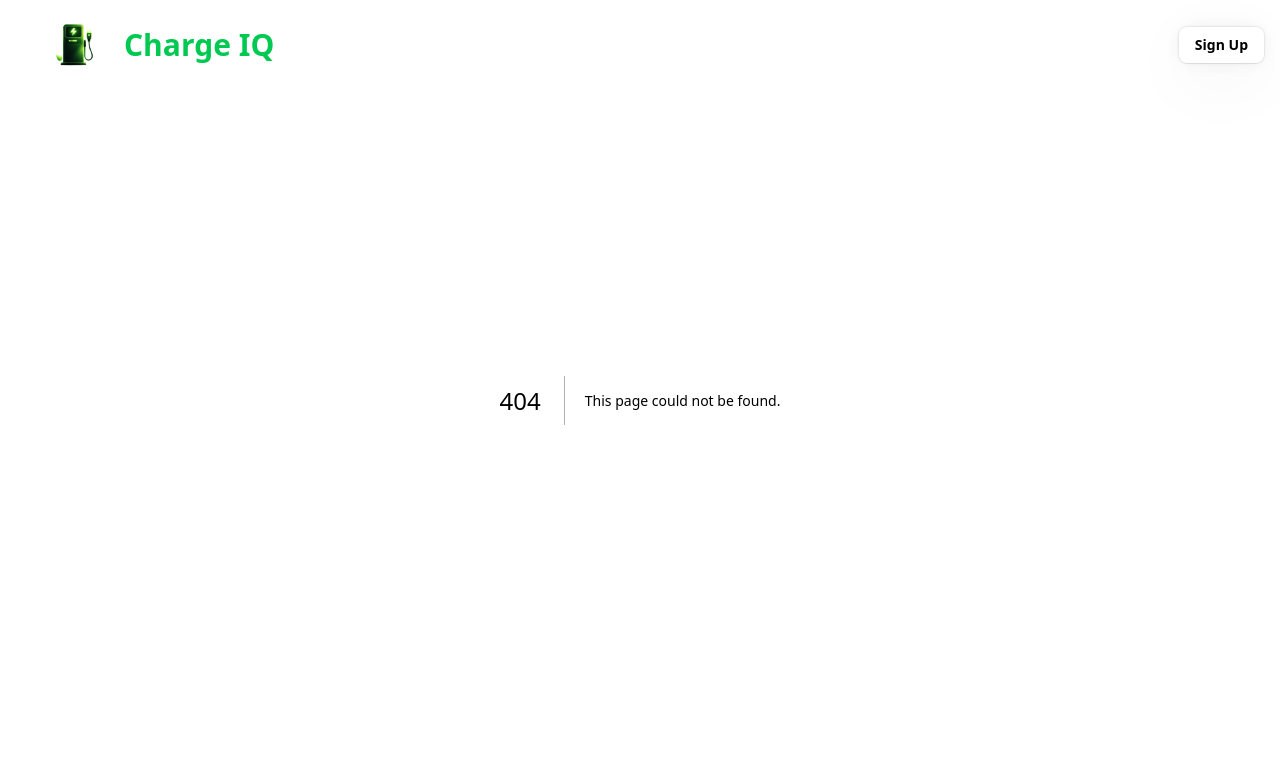
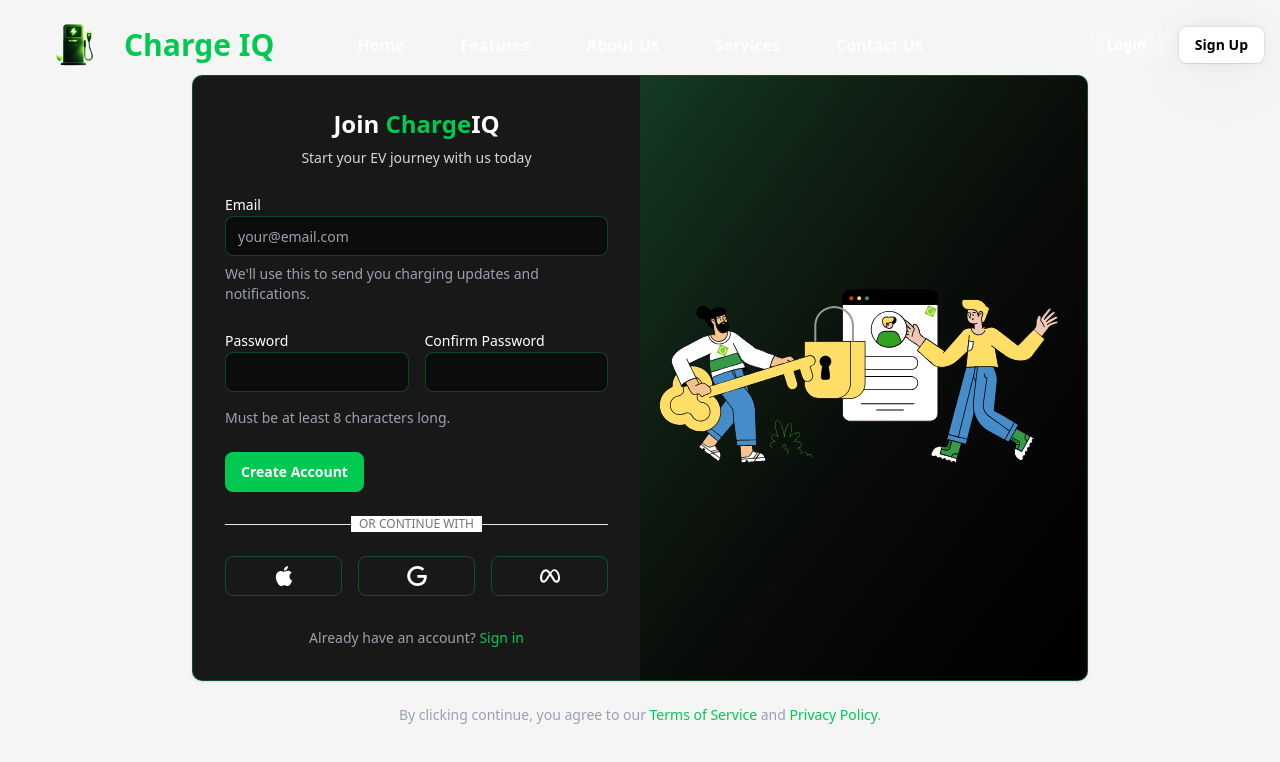
Before and after one commit to Rishitgoyal06/ev-station-finder, a Next.js app: page /signup in a window 1280 px wide. Before the commit this address had no page. Shown: the top 762 px of the page. Built offline with nearby package versions, Linux system fonts and the light colour scheme.

Commit message:
update page

```diff
--- /dev/null
+++ b/src/app/login/page.tsx
@@ -0,0 +1,11 @@
+import { LoginForm } from "@/components/login-form"
+
+export default function LoginPage() {
+  return (
+    <div className="bg-muted flex min-h-svh flex-col items-center justify-center p-6 md:p-10">
+      <div className="w-full max-w-sm md:max-w-4xl">
+        <LoginForm />
+      </div>
+    </div>
+  )
+}
--- /dev/null
+++ b/src/app/signup/page.tsx
@@ -0,0 +1,11 @@
+import { SignupForm } from "@/components/signup-form"
+
+export default function SignupPage() {
+  return (
+    <div className="bg-muted flex min-h-svh flex-col items-center justify-center p-6 md:p-10">
+      <div className="w-full max-w-sm md:max-w-4xl">
+        <SignupForm />
+      </div>
+    </div>
+  )
+}
```
